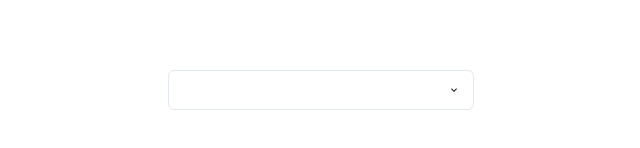
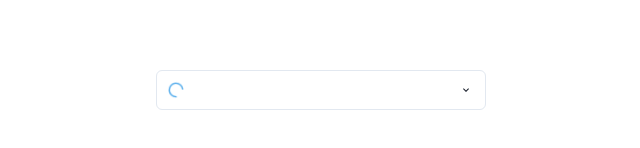
Before and after one commit to powilliam/async-ac, a React (Vite) app: page / in a window 1280 px wide. Shown: the part 310-458 px from the top of the page, without its empty margins (319-959 px from the left). Built offline with nearby package versions, Linux system fonts and the light colour scheme.

Commit message:
feat(auto-complete): mapping connectivity state

```diff
--- /dev/null
+++ b/src/@types/connectivity.d.ts
@@ -0,0 +1 @@
+export type ConnectivityState = "IDLE" | "LOADING" | "SUCCESSFUL" | "FAILURE";
--- a/src/App.tsx
+++ b/src/App.tsx
@@ -12,7 +12,7 @@ export default function App() {
       alignItems="center"
       justifyContent="center"
     >
-      <AutoComplete options={options} />
+      <AutoComplete connectivityState="LOADING" options={options} />
     </Flex>
   );
 }
--- a/src/components/auto-complete.tsx
+++ b/src/components/auto-complete.tsx
@@ -3,27 +3,32 @@ import {
   Box,
   InputGroup,
   Input,
+  InputLeftElement,
   InputRightElement,
   BoxProps,
+  CircularProgress,
 } from "@chakra-ui/react";
-import { ChevronDownIcon, CloseIcon } from "@chakra-ui/icons";
+import { ChevronDownIcon, CloseIcon, WarningIcon } from "@chakra-ui/icons";
 
 import { useAutoCompleteState } from "../hooks/use-autocomplete-state";
 
 import { Option } from "../@types/option";
 
+import { DEFAULT_ICON_SIZE, SMALL_ICON_SIZE } from "../constants/icon";
+
 import { Menu } from "./menu";
-
-const defaultIconProps = {
-  w: "12px",
-  h: "12px",
-};
+import { ConnectivityState } from "../@types/connectivity";
 
 export interface AutoCompleteProps extends BoxProps {
+  connectivityState?: ConnectivityState;
   options: Option<number, string>[];
 }
 
-export function AutoComplete({ options, ...rest }: AutoCompleteProps) {
+export function AutoComplete({
+  connectivityState = "IDLE",
+  options,
+  ...rest
+}: AutoCompleteProps) {
   const ref = useRef() as RefObject<HTMLDivElement>;
 
   const { value, isMenuOpen, reset, onChange, onSelectOption } =
@@ -32,12 +37,27 @@ export function AutoComplete({ options, ...rest }: AutoCompleteProps) {
   return (
     <Box position="relative" {...rest}>
       <InputGroup>
+        {["LOADING", "FAILURE"].includes(connectivityState) && (
+          <InputLeftElement>
+            {connectivityState === "LOADING" && (
+              <CircularProgress
+                isIndeterminate
+                size={DEFAULT_ICON_SIZE.w}
+                trackColor="transparent"
+                color="blue.300"
+              />
+            )}
+            {connectivityState === "FAILURE" && (
+              <WarningIcon {...DEFAULT_ICON_SIZE} color="red.300" />
+            )}
+          </InputLeftElement>
+        )}
         <Input value={value} onChange={onChange} />
         <InputRightElement>
           {!value ? (
-            <ChevronDownIcon {...defaultIconProps} />
+            <ChevronDownIcon {...SMALL_ICON_SIZE} />
           ) : (
-            <CloseIcon {...defaultIconProps} cursor="pointer" onClick={reset} />
+            <CloseIcon {...SMALL_ICON_SIZE} cursor="pointer" onClick={reset} />
           )}
         </InputRightElement>
       </InputGroup>
--- /dev/null
+++ b/src/constants/icon.ts
@@ -0,0 +1,9 @@
+export const SMALL_ICON_SIZE = {
+  w: "12px",
+  h: "12px",
+};
+
+export const DEFAULT_ICON_SIZE = {
+  w: "16px",
+  h: "16px",
+};
```
